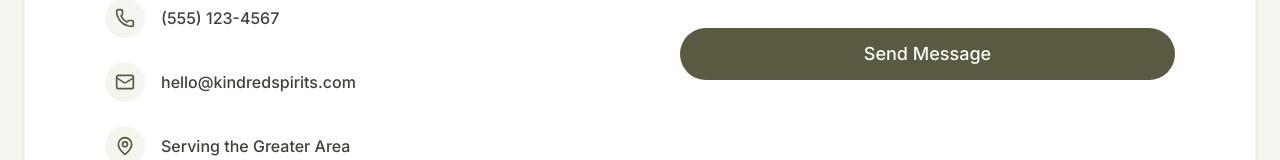
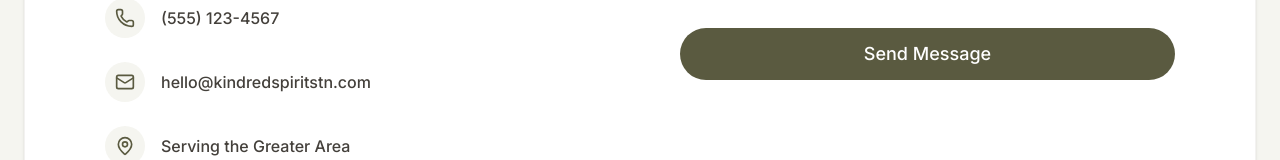
Before and after one commit to evanmerkur/kindred-spirits, a React (Vite) app: page / in a window 1280 px wide. Shown: the part 3375-3535 px from the top of the page. Built offline with nearby package versions, Linux system fonts and the light colour scheme.

Commit message:
fix: Update contact email to kindredspiritstn.com
The company email address was previously incorrect and has been updated to the correct domain.

```diff
--- a/src/pages/Home.tsx
+++ b/src/pages/Home.tsx
@@ -205,7 +205,7 @@ export default function Home() {
                   <div className="w-10 h-10 rounded-full bg-warm-bg flex items-center justify-center text-olive">
                     <Mail className="w-5 h-5" />
                   </div>
-                  <span className="text-stone-700 font-medium">hello@kindredspirits.com</span>
+                  <span className="text-stone-700 font-medium">hello@kindredspiritstn.com</span>
                 </div>
                 <div className="flex items-center gap-4">
                   <div className="w-10 h-10 rounded-full bg-warm-bg flex items-center justify-center text-olive">
```
